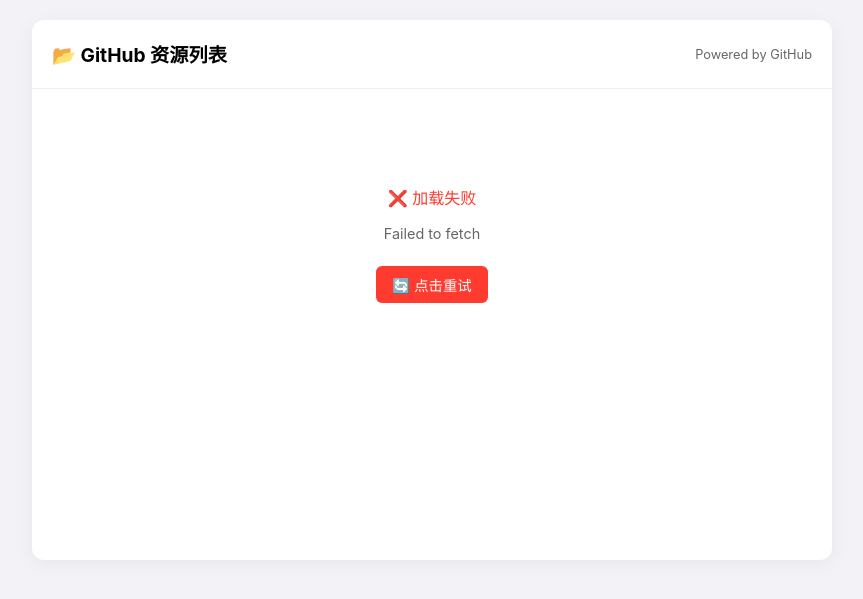
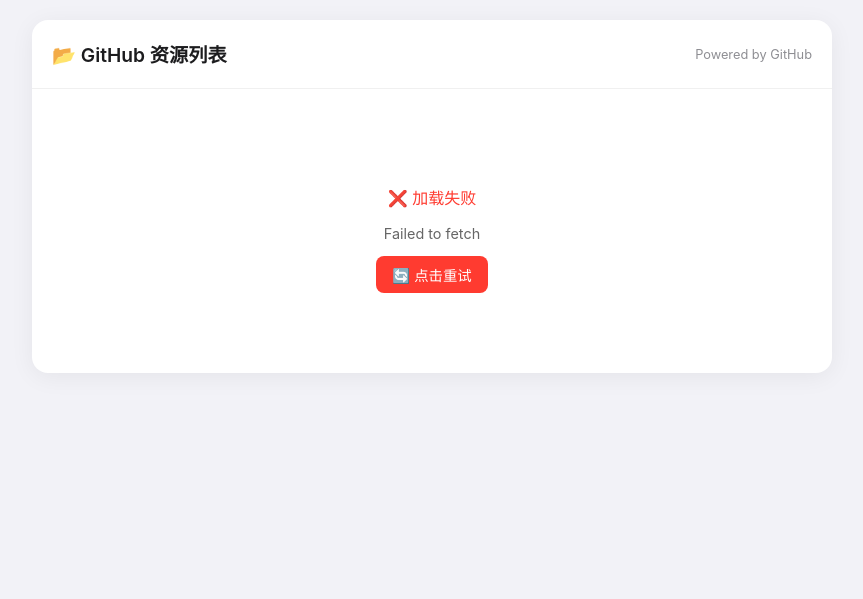
Before and after one commit to JTSTV/Jtstv.github.io, a Jekyll site: the page sp/index.html, which Jekyll copies as it is, in a window 1280 px wide. Shown: the top 599 px of the page, without its empty margins (208-1071 px from the left). Built offline with Jekyll 4.4.1, drawn with Linux system fonts in a browser that asks for light colours.

Commit message:
更新 index.html

```diff
--- a/sp/index.html
+++ b/sp/index.html
@@ -2,7 +2,7 @@
 <html lang="zh-CN">
 <head>
     <meta charset="UTF-8">
-    <meta name="viewport" content="width=device-width, initial-scale=1.0">
+    <meta name="viewport" content="width=device-width, initial-scale=1.0, maximum-scale=1.0, user-scalable=no">
     <title>我的资源列表</title>
     <style>
         /* --- 全局样式 --- */
@@ -11,6 +11,8 @@
             --play-blue: #007AFF;
             --bg-color: #f2f2f7;
             --card-bg: #ffffff;
+            --text-main: #1c1c1e;
+            --text-sub: #8e8e93;
         }
 
         body {
@@ -18,22 +20,22 @@
             background-color: var(--bg-color);
             margin: 0;
             padding: 20px;
-            color: #333;
+            color: var(--text-main);
+            -webkit-tap-highlight-color: transparent;
         }
 
         .container {
             max-width: 800px;
             margin: 0 auto;
             background: var(--card-bg);
-            border-radius: 12px;
-            box-shadow: 0 4px 20px rgba(0,0,0,0.05);
+            border-radius: 16px;
+            box-shadow: 0 4px 24px rgba(0,0,0,0.06);
             overflow: hidden;
-            min-height: 60vh; /* 保证容器有一定高度 */
         }
 
         .header {
             padding: 20px;
-            border-bottom: 1px solid #eee;
+            border-bottom: 1px solid #f0f0f0;
             display: flex;
             align-items: center;
             justify-content: space-between;
@@ -42,10 +44,10 @@
         .header h2 {
             margin: 0;
             font-size: 1.2rem;
-            color: #000;
+            font-weight: 600;
         }
 
-        /* --- 列表项布局 --- */
+        /* --- 列表样式 --- */
         .file-list {
             list-style: none;
             padding: 0;
@@ -82,7 +84,7 @@
 
         .name-text {
             font-size: 1rem;
-            color: #333;
+            color: var(--text-main);
             word-break: break-all;
             line-height: 1.4;
         }
@@ -95,7 +97,7 @@
 
         .btn {
             padding: 8px 16px;
-            border-radius: 6px;
+            border-radius: 8px;
             text-decoration: none;
             font-size: 0.9rem;
             font-weight: 500;
@@ -113,20 +115,15 @@
         .btn-download { background-color: var(--primary-brown); }
         .btn-play { background-color: var(--play-blue); }
         .btn-open { background-color: #6c757d; }
-
-        /* 新增：重试按钮样式 */
-        .btn-retry {
-            background-color: #ff3b30;
-            margin-top: 10px;
-        }
+        .btn-retry { background-color: #ff3b30; }
 
         .loading {
             text-align: center;
             padding: 40px;
-            color: #888;
+            color: var(--text-sub);
         }
 
-        /* --- 视频播放弹窗 (Modal) --- */
+        /* --- 视频播放器弹窗 --- */
         .modal {
             display: none;
             position: fixed;
@@ -135,17 +132,16 @@
             top: 0;
             width: 100%;
             height: 100%;
-            background-color: rgba(0,0,0,0.95); /* 背景更黑一点 */
+            background-color: rgba(0,0,0,0.95);
             align-items: center;
             justify-content: center;
-            flex-direction: column;
+            overflow: hidden; /* 防止滚动条 */
         }
 
         .modal-content {
             width: 95%;
             max-width: 1000px;
             position: relative;
-            max-height: 80vh;
             display: flex;
             justify-content: center;
             align-items: center;
@@ -154,56 +150,59 @@
         video {
             max-width: 100%;
             max-height: 80vh;
-            border-radius: 4px;
-            box-shadow: 0 0 20px rgba(0,0,0,0.5);
+            border-radius: 8px;
+            box-shadow: 0 0 30px rgba(0,0,0,0.5);
+            transition: transform 0.2s ease;
         }
 
         .close-modal {
             position: absolute;
-            top: -40px;
+            top: -50px;
             right: 0;
             color: white;
-            font-size: 30px;
+            font-size: 40px;
             font-weight: bold;
             cursor: pointer;
             z-index: 1001;
         }
 
-        /* 右下角控制面板容器 */
+        /* --- 控制面板 --- */
         .control-panel {
             position: fixed;
             bottom: 20px;
             right: 20px;
             display: flex;
             flex-direction: column;
-            gap: 10px;
+            gap: 15px;
             z-index: 1002;
         }
 
         .panel-group {
             background: rgba(0, 0, 0, 0.6);
-            backdrop-filter: blur(5px);
-            border-radius: 8px;
-            padding: 5px;
+            backdrop-filter: blur(8px);
+            border-radius: 10px;
+            padding: 8px;
             display: flex;
             flex-direction: column;
-            gap: 5px;
+            gap: 8px;
+            box-shadow: 0 4px 12px rgba(0,0,0,0.2);
         }
 
         .panel-btn {
-            background: rgba(255, 255, 255, 0.2);
+            background: rgba(255, 255, 255, 0.15);
             border: 1px solid rgba(255, 255, 255, 0.1);
             color: white;
             padding: 8px 12px;
-            border-radius: 4px;
+            border-radius: 6px;
             cursor: pointer;
             font-size: 14px;
-            min-width: 40px;
+            min-width: 50px;
             text-align: center;
+            transition: background 0.2s;
         }
 
         .panel-btn:active {
-            background: rgba(255, 255, 255, 0.4);
+            background: rgba(255, 255, 255, 0.3);
         }
 
         .speed-display {
@@ -213,6 +212,14 @@
             margin-bottom: 2px;
         }
 
+        /* --- 响应式适配 --- */
+        @media (max-width: 480px) {
+            .file-item { padding: 12px 15px; }
+            .btn { padding: 6px 12px; font-size: 0.8rem; }
+            .icon { font-size: 1.2rem; margin-right: 8px; }
+            .control-panel { bottom: 15px; right: 15px; }
+            .panel-btn { padding: 6px 10px; font-size: 13px; }
+        }
     </style>
 </head>
 <body>
@@ -220,10 +227,8 @@
 <div class="container">
     <div class="header">
         <h2>📂 GitHub 资源列表</h2>
-        <span style="font-size: 0.8rem; color: #666;">Powered by GitHub</span>
+        <span style="font-size: 0.8rem; color: var(--text-sub);">Powered by GitHub</span>
     </div>
-
-    <!-- 列表容器 -->
     <div id="fileList" class="loading">正在加载文件列表...</div>
 </div>
 
@@ -231,8 +236,7 @@
 <div id="videoModal" class="modal" onclick="closeVideo()">
     <div class="modal-content" onclick="event.stopPropagation()">
         <span class="close-modal" onclick="closeVideo()">&times;</span>
-        <!-- 增加 crossorigin 属性以尝试解决跨域问题 -->
-        <video id="videoPlayer" controls playsinline webkit-playsinline crossorigin="anonymous">
+        <video id="videoPlayer" controls playsinline webkit-playsinline>
             您的浏览器不支持 HTML5 视频播放。
         </video>
     </div>
```
Also changed, not shown: other parts of sp/index.html (+1 -13 lines).
